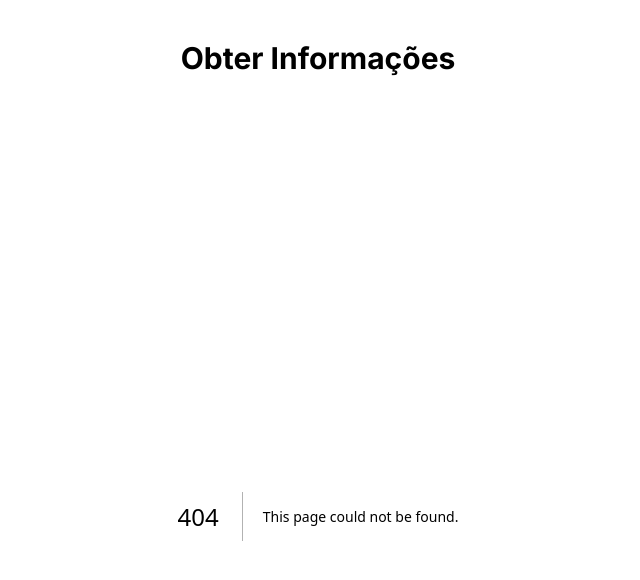
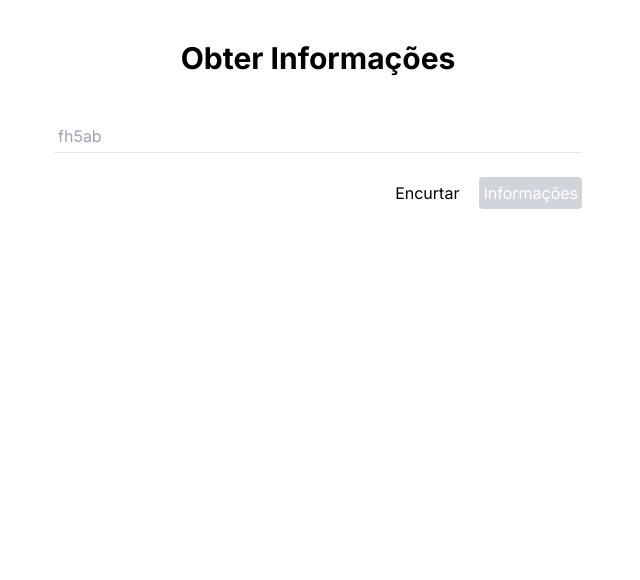
Before and after one commit to luiz2k/encurtador, a Next.js app: page /informacoes in a window 1280 px wide. Before the commit this address had no page. Shown: the top 580 px of the page, without its empty margins (322-962 px from the left). Built offline with nearby package versions, Linux system fonts and the light colour scheme; no server answers.

Commit message:
Página para obter informações de uma URL encurtada

```diff
--- /dev/null
+++ b/src/app/informacoes/_components/Infos.tsx
@@ -0,0 +1,91 @@
+'use client';
+
+import { Loader } from 'lucide-react';
+import Link from 'next/link';
+import { useInfos } from './useInfos';
+
+export default function Infos() {
+  const { onSubmit, register, handleSubmit, errors, isSubmitting, data } =
+    useInfos();
+
+  return (
+    <>
+      <section>
+        <form
+          onSubmit={handleSubmit(onSubmit)}
+          className="flex flex-col gap-3 p-1"
+        >
+          <input
+            type="text"
+            placeholder="fh5ab"
+            {...register('pathname')}
+            className="border-b p-1 focus:border-b-black focus:outline-none"
+          />
+
+          <p className="pl-1 text-xs text-red-500">
+            {errors.pathname?.message}
+          </p>
+
+          <div className="flex items-center justify-end gap-5">
+            <Link href="/" className="hover:underline">
+              Encurtar
+            </Link>
+
+            <button
+              type="submit"
+              disabled={isSubmitting}
+              className="flex w-fit items-center gap-1 rounded bg-gray-300 p-1 text-white duration-150 hover:bg-gray-400 disabled:cursor-not-allowed disabled:hover:bg-gray-300"
+            >
+              Informações
+              {isSubmitting && <Loader className="animate-spin" size={16} />}
+            </button>
+          </div>
+        </form>
+      </section>
+
+      <section className="space-y-3">
+        {data && (
+          <>
+            <h2 className="font-semibold">Informações da URL</h2>
+
+            <article className="flex flex-col items-start justify-between rounded bg-gray-100 p-3">
+              <p className="w-full truncate text-sm">
+                <strong>URL Original: </strong>
+                <Link
+                  href={data.url}
+                  title={data.url}
+                  target="_blank"
+                  className="hover:underline"
+                >
+                  {data.url}
+                </Link>
+              </p>
+
+              <p className="w-full truncate text-sm">
+                <strong>URL Encurtada: </strong>
+                <Link
+                  href={data.shortened_url}
+                  title={data.shortened_url}
+                  target="_blank"
+                  className="hover:underline"
+                >
+                  {`${window.location.origin}/${data.shortened_url}`}
+                </Link>
+              </p>
+
+              <p className="w-full truncate text-sm">
+                <strong>Visitas: </strong>
+                {data.visits}
+              </p>
+
+              <p className="w-full truncate text-sm">
+                <strong>Criado em: </strong>
+                {data.created_at}
+              </p>
+            </article>
+          </>
+        )}
+      </section>
+    </>
+  );
+}
--- /dev/null
+++ b/src/app/informacoes/_components/types.ts
@@ -0,0 +1,11 @@
+import { pathnameSchema } from '@/utils/validations/shortenerSchema';
+import { z } from 'zod';
+
+export type Url = z.infer<typeof pathnameSchema>;
+
+export type Data = {
+  url: string;
+  shortened_url: string;
+  visits: number;
+  created_at: string;
+};
--- /dev/null
+++ b/src/app/informacoes/_components/useInfos.tsx
@@ -0,0 +1,31 @@
+import { useState } from 'react';
+import { Data, Url } from './types';
+import { useForm } from 'react-hook-form';
+import { zodResolver } from '@hookform/resolvers/zod';
+import { pathnameSchema } from '@/utils/validations/shortenerSchema';
+import { getShortenUrlInfo } from '@/services/shortener';
+
+export function useInfos() {
+  const [data, setData] = useState<null | Data>(null);
+
+  const {
+    register,
+    handleSubmit,
+    setError,
+    formState: { errors, isSubmitting },
+  } = useForm<Url>({
+    resolver: zodResolver(pathnameSchema),
+  });
+
+  const onSubmit = async (data: Url) => {
+    try {
+      const infos = await getShortenUrlInfo(data.pathname);
+
+      setData(infos.data);
+    } catch (error) {
+      setError('pathname', { message: 'URL não encontrada' });
+    }
+  };
+
+  return { onSubmit, register, handleSubmit, errors, isSubmitting, data };
+}
--- /dev/null
+++ b/src/app/informacoes/page.tsx
@@ -0,0 +1,9 @@
+import Infos from './_components/Infos';
+
+export default function Page() {
+  return (
+    <>
+      <Infos />
+    </>
+  );
+}
```
